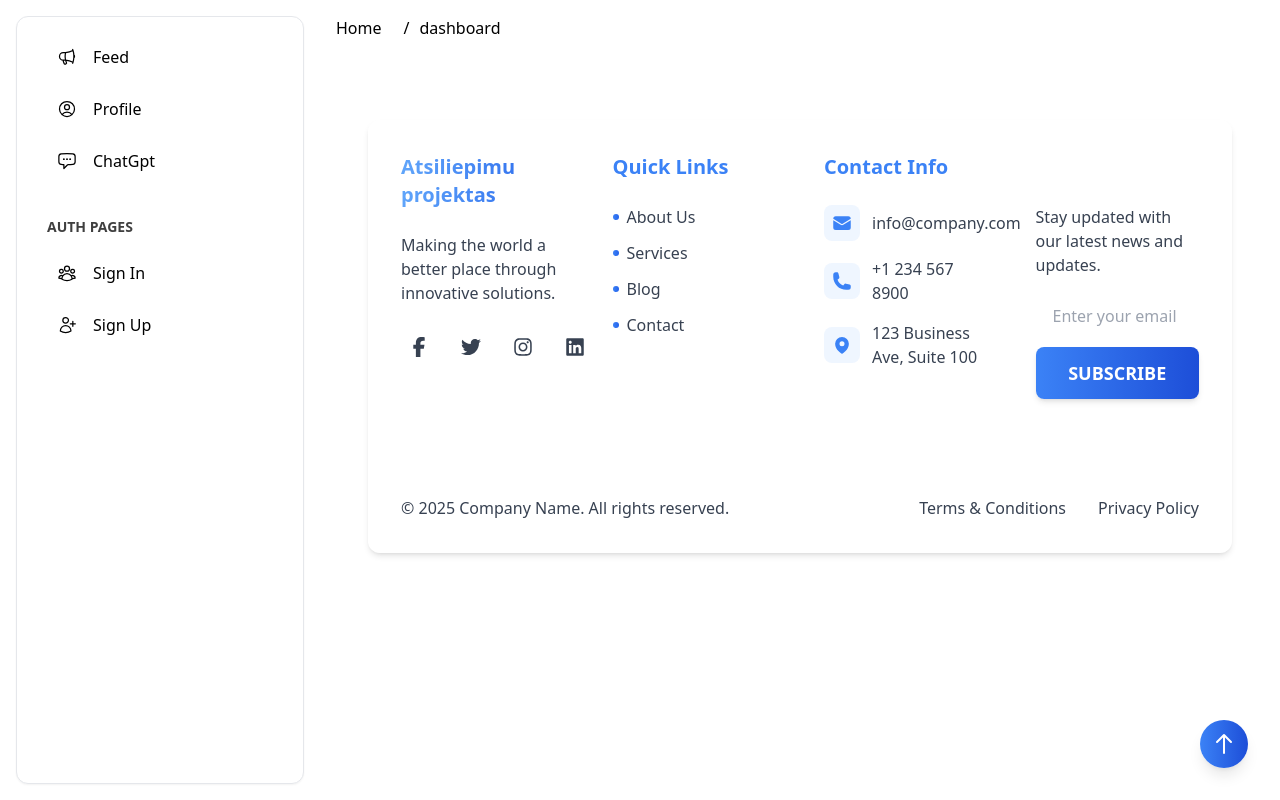
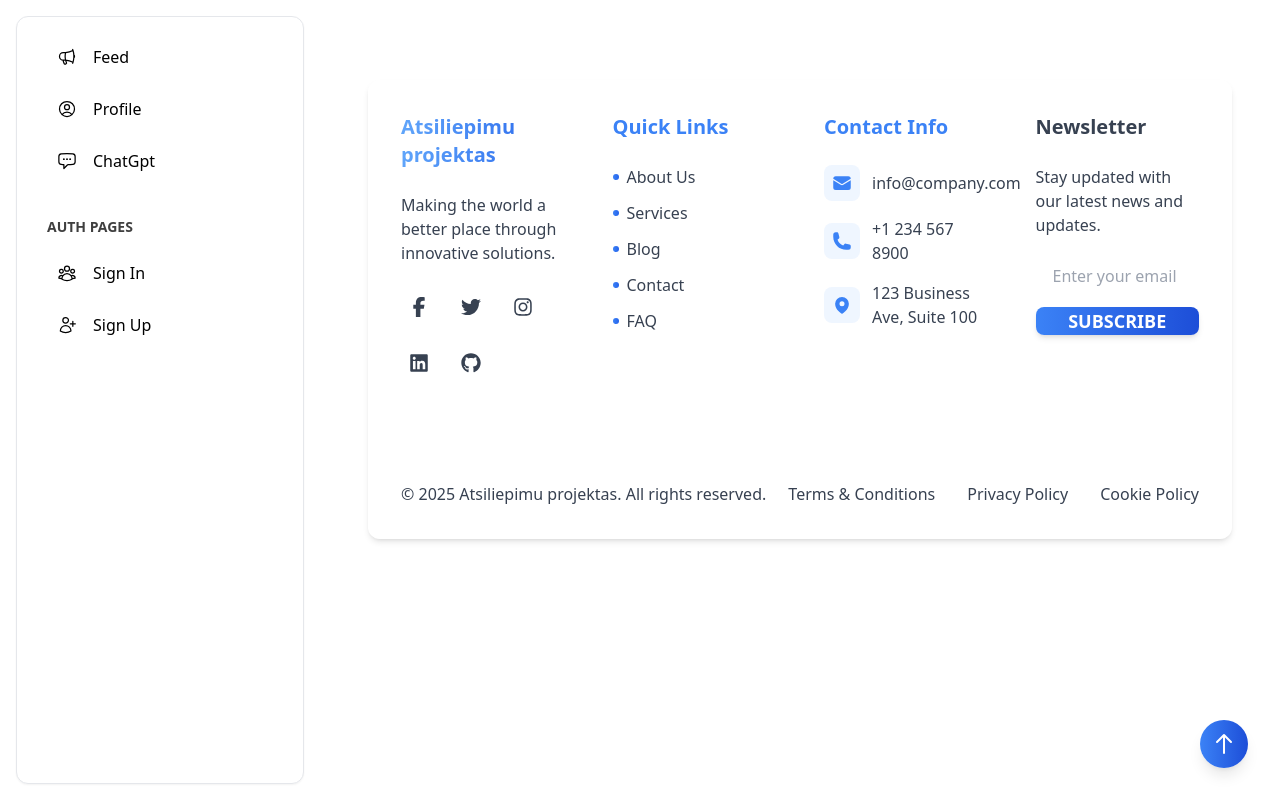
Before and after one commit to ArturUvarov/Atsiliepimu-projektas-, a React (Vite) app in the folder react-with-ts/: page /dashboard in a window 1280 px wide. Built offline with nearby package versions, Linux system fonts and the light colour scheme; sample sign-in values are in the browser's storage.

Commit message:
Modifyed edit profile function

```diff
--- a/react-with-ts/src/layouts/BreadCrumbs.jsx
+++ b/react-with-ts/src/layouts/BreadCrumbs.jsx
@@ -1,40 +1,40 @@
-import { Link, useLocation } from "react-router-dom";
+// import { Link, useLocation } from "react-router-dom";
 
-export function Breadcrumbs() {
-  const location = useLocation();
-  const pathnames = location.pathname.split("/").filter((x) => x);
+// export function Breadcrumbs() {
+//   const location = useLocation();
+//   const pathnames = location.pathname.split("/").filter((x) => x);
 
-  return (
-    <nav className="mb-4 flex" aria-label="Breadcrumb">
-      <ol className="inline-flex items-center space-x-1 md:space-x-3">
-        <li className="inline-flex items-center">
-          <Link to="/" className="text-blue-gray-600 hover:text-blue-gray-900">
-            Home
-          </Link>
-        </li>
-        {pathnames.map((name, index) => {
-          const routeTo = `/${pathnames.slice(0, index + 1).join("/")}`;
-          const isLast = index === pathnames.length - 1;
+//   return (
+//     <nav className="mb-4 flex" aria-label="Breadcrumb">
+//       <ol className="inline-flex items-center space-x-1 md:space-x-3">
+//         <li className="inline-flex items-center">
+//           <Link to="/" className="text-blue-gray-600 hover:text-blue-gray-900">
+//             Home
+//           </Link>
+//         </li>
+//         {pathnames.map((name, index) => {
+//           const routeTo = `/${pathnames.slice(0, index + 1).join("/")}`;
+//           const isLast = index === pathnames.length - 1;
 
-          return (
-            <li key={name}>
-              <div className="flex items-center">
-                <span className="mx-2.5 text-blue-gray-400">/</span>
-                {isLast ? (
-                  <span className="text-blue-gray-800">{name}</span>
-                ) : (
-                  <Link
-                    to={routeTo}
-                    className="text-blue-gray-600 hover:text-blue-gray-900"
-                  >
-                    {name}
-                  </Link>
-                )}
-              </div>
-            </li>
-          );
-        })}
-      </ol>
-    </nav>
-  );
-}
+//           return (
+//             <li key={name}>
+//               <div className="flex items-center">
+//                 <span className="mx-2.5 text-blue-gray-400">/</span>
+//                 {isLast ? (
+//                   <span className="text-blue-gray-800">{name}</span>
+//                 ) : (
+//                   <Link
+//                     to={routeTo}
+//                     className="text-blue-gray-600 hover:text-blue-gray-900"
+//                   >
+//                     {name}
+//                   </Link>
+//                 )}
+//               </div>
+//             </li>
+//           );
+//         })}
+//       </ol>
+//     </nav>
+//   );
+// }
--- a/react-with-ts/src/layouts/Dashboard.jsx
+++ b/react-with-ts/src/layouts/Dashboard.jsx
@@ -4,7 +4,6 @@ import routes from "@/routes";
 import { useMaterialTailwindController } from "@/context";
 import { Spinner } from "@material-tailwind/react";
 import { useState } from "react";
-import { Breadcrumbs } from "./BreadCrumbs";
 
 export function Dashboard() {
   const [controller] = useMaterialTailwindController();
@@ -20,7 +19,6 @@ export function Dashboard() {
         }
       />
       <div className="p-4 xl:ml-80">
-        <Breadcrumbs />
         {loading ? (
           <div className="flex h-screen items-center justify-center">
             <Spinner className="h-12 w-12" />
--- a/react-with-ts/src/widgets/layout/Footer.jsx
+++ b/react-with-ts/src/widgets/layout/Footer.jsx
@@ -7,22 +7,80 @@ import {
   faTwitter,
   faInstagram,
   faLinkedin,
+  faGithub,
 } from "@fortawesome/free-brands-svg-icons";
 import { MapPinIcon, EnvelopeIcon, PhoneIcon } from "@heroicons/react/24/solid";
 import "@fortawesome/fontawesome-svg-core/styles.css";
 
 config.autoAddCss = false;
 
+const socialLinks = [
+  {
+    icon: faFacebookF,
+    color: "hover:text-blue-500",
+    url: "https://www.facebook.com/",
+    label: "Facebook",
+  },
+  {
+    icon: faTwitter,
+    color: "hover:text-blue-400",
+    url: "https://x.com/",
+    label: "Twitter",
+  },
+  {
+    icon: faInstagram,
+    color: "hover:text-pink-500",
+    url: "https://www.instagram.com/",
+    label: "Instagram",
+  },
+  {
+    icon: faLinkedin,
+    color: "hover:text-blue-600",
+    url: "https://www.linkedin.com/",
+    label: "LinkedIn",
+  },
+  {
+    icon: faGithub,
+    color: "hover:text-gray-900",
+    url: "https://github.com/",
+    label: "GitHub",
+  },
+];
+
+const quickLinks = [
+  { text: "About Us", href: "/about" },
+  { text: "Services", href: "/services" },
+  { text: "Blog", href: "/blog" },
+  { text: "Contact", href: "/contact" },
+  { text: "FAQ", href: "/faq" },
+];
+
 export function Footer() {
   const year = new Date().getFullYear();
+  const [email, setEmail] = React.useState("");
+  const [isSubmitting, setIsSubmitting] = React.useState(false);
+
+  const handleSubscribe = async (e) => {
+    e.preventDefault();
+    if (!email) return;
+
+    setIsSubmitting(true);
+    await new Promise((resolve) => setTimeout(resolve, 1000));
+    setEmail("");
+    setIsSubmitting(false);
+  };
 
   return (
-    <footer className="relative w-full bg-white/5 bg-cover bg-center">
+    <footer
+      className="relative w-full bg-white/5 bg-cover bg-center"
+      role="contentinfo"
+    >
       <div className="absolute inset-0 bg-gradient-to-b from-blue-gray-900/95 to-blue-gray-900/100" />
 
       <div className="relative mx-auto px-8 pb-8 pt-16">
         <Card className="rounded-xl border border-white/10 bg-white/10 p-8 backdrop-blur-xl">
           <div className="grid grid-cols-1 gap-12 md:grid-cols-2 lg:grid-cols-4">
+            {/* Company Info Section */}
             <div>
               <Typography
                 variant="h5"
@@ -33,33 +91,14 @@ export function Footer() {
               <Typography className="mb-6 font-normal text-blue-gray-100">
                 Making the world a better place through innovative solutions.
               </Typography>
-              <div className="flex gap-4">
-                {[
-                  {
-                    icon: faFacebookF,
-                    color: "hover:text-blue-500",
-                    url: "https://www.facebook.com/",
-                  },
-                  {
-                    icon: faTwitter,
-                    color: "hover:text-blue-400",
-                    url: "https://x.com/",
-                  },
-                  {
-                    icon: faInstagram,
-                    color: "hover:text-pink-500",
-                    url: "https://www.instagram.com/",
-                  },
-                  {
-                    icon: faLinkedin,
-                    color: "hover:text-blue-600",
-                    url: "https://www.linkedin.com/",
-                  },
-                ].map((social, index) => (
+              <div className="flex flex-wrap gap-4">
+                {socialLinks.map((social) => (
                   <a
-                    key={index}
+                    key={social.label}
                     href={social.url}
                     target="_blank"
+                    rel="noopener noreferrer"
+                    aria-label={social.label}
                     className={`rounded-lg bg-white/5 p-2 ${social.color} hover:shadow-current/20 transition-all duration-300 hover:scale-110 hover:bg-white/10 hover:shadow-lg`}
                   >
                     <FontAwesomeIcon icon={social.icon} className="h-5 w-5" />
@@ -67,6 +106,8 @@ export function Footer() {
                 ))}
               </div>
             </div>
+
+            {/* Quick Links Section */}
             <div>
               <Typography
                 variant="h5"
@@ -74,20 +115,24 @@ export function Footer() {
               >
                 Quick Links
               </Typography>
+              <nav>
                 <ul className="space-y-3">
-                {["About Us", "Services", "Blog", "Contact"].map((link) => (
-                  <li key={link}>
+                  {quickLinks.map((link) => (
+                    <li key={link.text}>
                       <a
-                      href="#"
+                        href={link.href}
                         className="group flex items-center gap-2 text-blue-gray-100 transition-all duration-300 hover:translate-x-2 hover:text-blue-500"
                       >
-                      <span className="h-1.5 w-1.5 rounded-full bg-gradient-to-r from-blue-500 to-blue-600 transition-transform group-hover:scale-150"></span>
-                      {link}
+                        <span className="h-1.5 w-1.5 rounded-full bg-gradient-to-r from-blue-500 to-blue-600 transition-transform group-hover:scale-150" />
+                        {link.text}
                       </a>
                     </li>
                   ))}
                 </ul>
+              </nav>
             </div>
+
+            {/* Contact Info Section */}
             <div>
               <Typography
                 variant="h5"
@@ -95,73 +140,102 @@ export function Footer() {
               >
                 Contact Info
               </Typography>
-              <div className="space-y-4">
+              <address className="space-y-4 not-italic">
                 {[
-                  { icon: EnvelopeIcon, text: "info@company.com" },
-                  { icon: PhoneIcon, text: "+1 234 567 8900" },
-                  { icon: MapPinIcon, text: "123 Business Ave, Suite 100" },
+                  {
+                    icon: EnvelopeIcon,
+                    text: "info@company.com",
+                    href: "mailto:info@company.com",
+                  },
+                  {
+                    icon: PhoneIcon,
+                    text: "+1 234 567 8900",
+                    href: "tel:+12345678900",
+                  },
+                  {
+                    icon: MapPinIcon,
+                    text: "123 Business Ave, Suite 100",
+                    href: "https://maps.google.com",
+                  },
                 ].map((contact, index) => (
-                  <div key={index} className="group flex items-center gap-3">
+                  <a
+                    key={index}
+                    href={contact.href}
+                    className="group flex items-center gap-3 text-blue-gray-700 hover:text-blue-500"
+                  >
                     <div className="rounded-lg bg-blue-50 p-2 transition-colors group-hover:bg-blue-100">
                       <contact.icon className="h-5 w-5 text-blue-500" />
                     </div>
-                    <Typography className="font-normal text-blue-gray-700 transition-colors group-hover:text-blue-500">
+                    <Typography className="font-normal transition-colors group-hover:text-blue-500">
                       {contact.text}
                     </Typography>
+                  </a>
+                ))}
+              </address>
             </div>
-                ))}
-              </div>
-            </div>
+
+            {/* Newsletter Section */}
             <div>
-              <Typography
-                variant="h5"
-                className="mb-6 font-semibold text-white"
-              >
+              <Typography variant="h5" className="mb-6 font-semibold">
                 Newsletter
               </Typography>
               <Typography className="mb-4 text-blue-gray-100">
                 Stay updated with our latest news and updates.
               </Typography>
-              <div className="flex flex-col gap-2">
+              <form onSubmit={handleSubscribe} className="flex flex-col gap-2">
                 <input
                   type="email"
+                  value={email}
+                  onChange={(e) => setEmail(e.target.value)}
                   placeholder="Enter your email"
-                  className="rounded-lg border border-white/10 bg-white/5 px-4 py-2.5 text-white placeholder-blue-gray-400 transition-all focus:border-blue-500 focus:outline-none focus:ring-2 focus:ring-blue-500/20"
+                  className="rounded-lg border border-white/10 bg-white/5 px-4 py-2.5 placeholder-blue-gray-400 transition-all focus:border-blue-500 focus:outline-none focus:ring-2 focus:ring-blue-500/20"
+                  required
+                  aria-label="Email for newsletter"
                 />
                 <Button
-                  size="xl"
-                  className="transform bg-gradient-to-r from-blue-500 to-blue-700 text-lg transition-all duration-300 hover:-translate-y-1 hover:from-blue-600 hover:to-blue-800 hover:shadow-lg hover:shadow-blue-500/25"
+                  type="submit"
+                  size="lg"
+                  disabled={isSubmitting}
+                  className={`transform bg-gradient-to-r from-blue-500 to-blue-700 text-lg transition-all duration-300 hover:-translate-y-1 hover:from-blue-600 hover:to-blue-800 hover:shadow-lg hover:shadow-blue-500/25 ${
+                    isSubmitting ? "opacity-75" : ""
+                  }`}
                 >
-                  Subscribe
+                  {isSubmitting ? "Subscribing..." : "Subscribe"}
                 </Button>
+              </form>
             </div>
           </div>
-          </div>
-          {/* Copyright section remains unchanged */}
+
+          {/* Copyright Section */}
           <div className="mt-16 border-t border-white/10 pt-8">
             <div className="flex flex-col items-center justify-between gap-4 md:flex-row">
               <Typography className="text-center font-normal text-blue-gray-100">
-                &copy; {year} Company Name. All rights reserved.
+                &copy; {year} Atsiliepimu projektas. All rights reserved.
               </Typography>
               <div className="flex gap-8">
-                {["Terms & Conditions", "Privacy Policy"].map((text) => (
+                {["Terms & Conditions", "Privacy Policy", "Cookie Policy"].map(
+                  (text) => (
                     <Typography
                       key={text}
                       as="a"
                       href="#"
-                    className="font-normal text-blue-gray-100 transition-colors hover:text-white"
+                      className="font-normal text-blue-gray-100 transition-colors hover:text-blue-500"
                     >
                       {text}
                     </Typography>
-                ))}
+                  ),
+                )}
               </div>
             </div>
           </div>
         </Card>
       </div>
+
+      {/* Scroll to Top Button */}
       <button
         onClick={() => window.scrollTo({ top: 0, behavior: "smooth" })}
         className="group fixed bottom-8 right-8 rounded-full bg-gradient-to-r from-blue-500 to-blue-700 p-3 text-white shadow-lg transition-all duration-300 hover:-translate-y-1 hover:shadow-blue-500/25"
+        aria-label="Scroll to top"
       >
         <svg
           xmlns="http://www.w3.org/2000/svg"
```
Also changed, not shown: react-with-ts/src/pages/dashboard/EditProfile.jsx (+75 -60 lines), react-with-ts/src/pages/dashboard/Profile.jsx (+6 -5 lines). Lines whose indentation alone changed are shown as unchanged.
